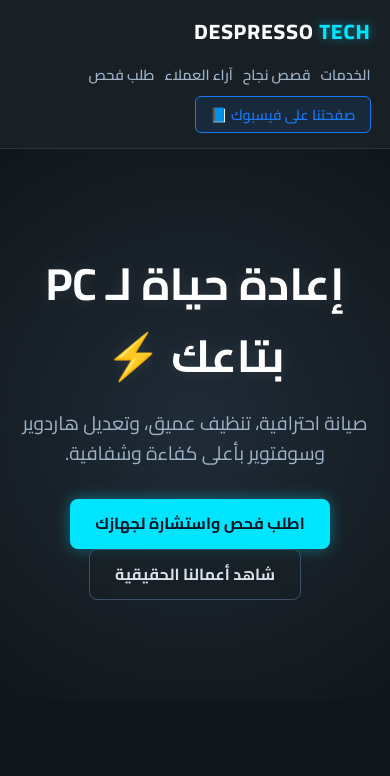
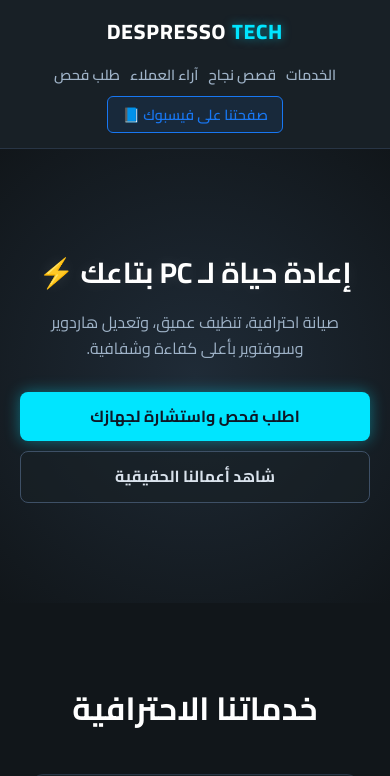
Before and after one commit to KerolosShokry/DespressoTech, a plain HTML site: page index.html in a window 390 px wide. Shown: the top 776 px of the page. Drawn offline with Linux system fonts and the light colour scheme.

Commit message:
style.css

```diff
--- a/style.css
+++ b/style.css
@@ -363,3 +363,41 @@
     font-size: 0.9rem;
     border-top: 1px solid #182026;
 }
+
+
+/* Media Queries for Mobile Screens */
+@media (max-width: 768px) {
+    .navbar {
+        flex-direction: column; /* يرتب اللوجو والروابط تحت بعض في الموبايل */
+        text-align: center;
+    }
+
+    nav {
+        justify-content: center;
+        width: 100%;
+    }
+
+    .hero h1 {
+        font-size: 1.8rem; /* تصغير حجم العنوان الكبير ليناسب الموبايل */
+    }
+
+    .hero p {
+        font-size: 1rem;
+    }
+
+    .hero-btns {
+        display: flex;
+        flex-direction: column;
+        gap: 10px;
+    }
+
+    .btn-primary, .btn-secondary {
+        margin-left: 0;
+        width: 100%; /* الأزرار تأخذ عرض الشاشة بالكامل في الموبايل */
+    }
+
+    .calc-box, .case-box, .review-card {
+        padding: 20px;
+        width: 100%;
+    }
+}
```
